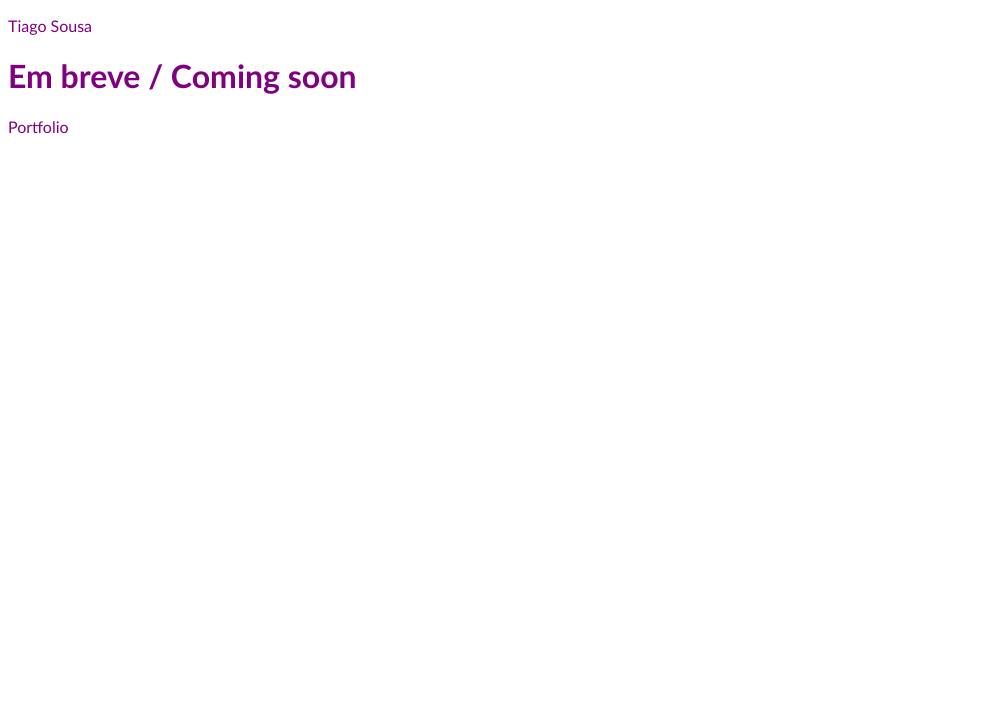
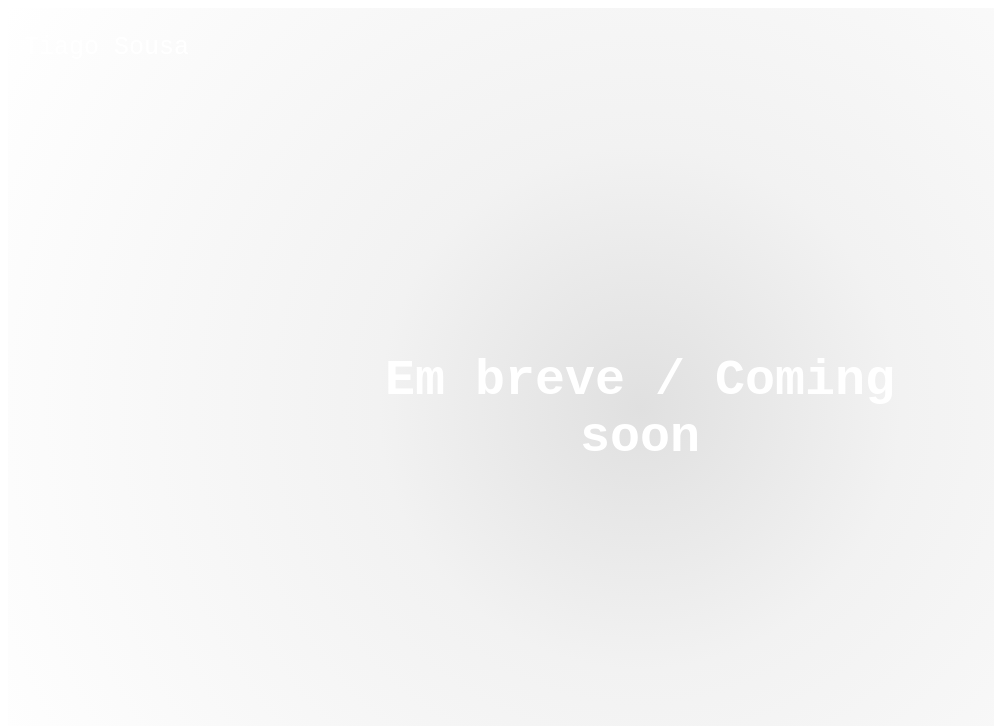
Before and after one commit to tgsousa1/tgsousa1.github.io, a plain HTML site: page index.html in a window 1280 px wide. Shown: the whole page, without its empty margins (0-994 px from the left). Drawn offline with Linux system fonts and the light colour scheme.

Commit message:
Update estilo.css

```diff
--- a/estilo.css
+++ b/estilo.css
@@ -1,32 +1,52 @@
-p{
-    text-align-last:  ;
-    color:purple;
-    font-family: 'Trebuchet MS', 'Lucida Sans Unicode', 'Lucida Grande', 'Lucida Sans', Arial, sans-serif
+body, html {
+  height: 100%
 }
-h1{
-    color:purple;
-    font-family: 'Trebuchet MS', 'Lucida Sans Unicode', 'Lucida Grande', 'Lucida Sans', Arial, sans-serif
+
+.bgimg {
+  /* Background image */
+  background: rgb(224,224,224);
+  background: radial-gradient(circle, rgba(224,224,224,1) 0%, rgba(242,242,242,1) 35%, rgba(255,255,255,1) 100%);
+  /* Full-screen */
+  height: 100%;
+  /* Center the background image */
+  background-position: center;
+  /* Scale and zoom in the image */
+  background-size: cover;
+  /* Add position: relative to enable absolutely positioned elements inside the image (place text) */
+  position: relative;
+  /* Add a white text color to all elements inside the .bgimg container */
+  color: white;
+  /* Add a font */
+  font-family: "Courier New", Courier, monospace;
+  /* Set the font-size to 25 pixels */
+  font-size: 25px;
 }
-h2{
-    color: purple;
-    font-family: 'Trebuchet MS', 'Lucida Sans Unicode', 'Lucida Grande', 'Lucida Sans', Arial, sans-serif
+
+/* Position text in the top-left corner */
+.topleft {
+  position: absolute;
+  top: 0;
+  left: 16px;
 }
-a{
-    color:black;
+
+/* Position text in the bottom-left corner */
+.bottomleft {
+  position: absolute;
+  bottom: 0;
+  left: 16px;
 }
-p.endereco{
-    font-style: bold;
-    color: black;
-    font-family: monospace;
+
+/* Position text in the middle */
+.middle {
+  position: absolute;
+  top: 50%;
+  left: 50%;
+  transform: translate(-50%, -50%);
+  text-align: center;
 }
-ul{
-    color: purple;
-    font-family: 'trebuchet ms';
+
+/* Style the <hr> element */
+hr {
+  margin: auto;
+  width: 40%;
 }
-div.endereco {
-    width: relative;
-    padding: 2px;
-    border: 2px solid navy;
-    margin: 2px;
-    background-image: "imagens/avatarflic.jpg"
-}
```
